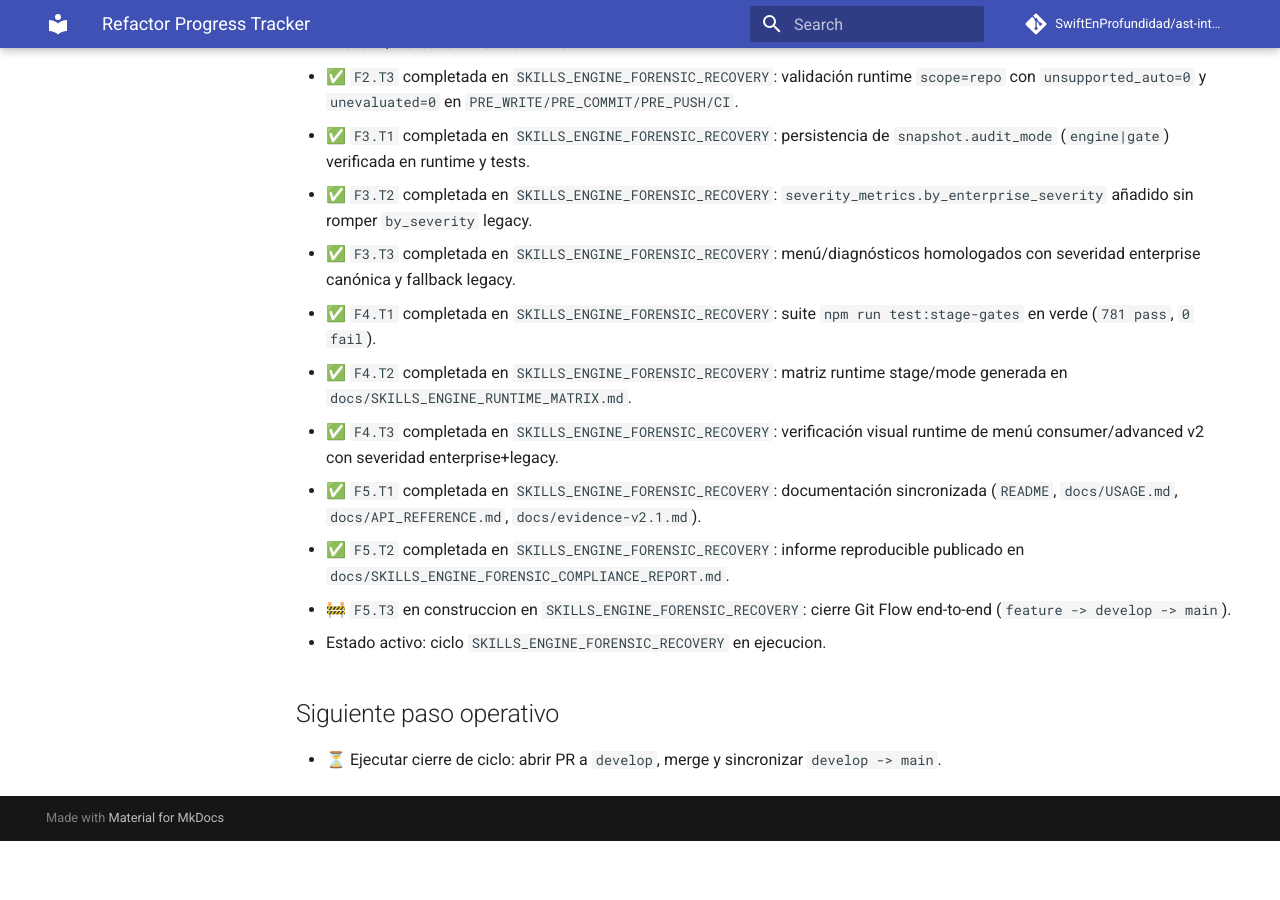
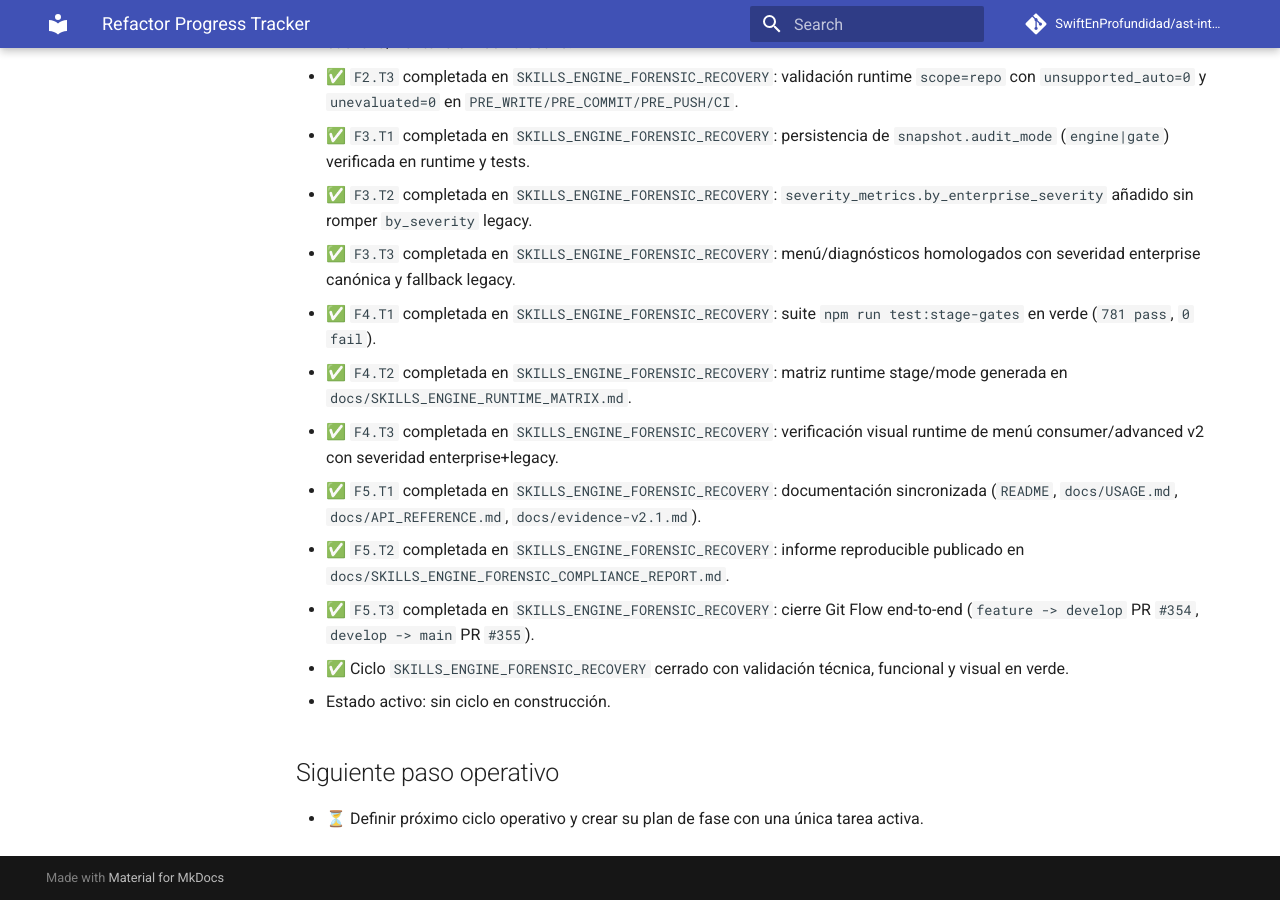
Before and after one commit to SwiftEnProfundidad/ast-intelligence-hooks, an MkDocs documentation site: the page built from docs/REFRACTOR_PROGRESS.md, in a window 1280 px wide and 900 px high, scrolled down 8000 px. Built offline with MkDocs 1.6.1 and Material for MkDocs 9.7.7, drawn with Linux system fonts in a browser that asks for light colours; comment, search, counter and statistics services are not loaded; before the commit the page ends 8841 px from its top, so only the background shows below that.

Commit message:
chore(docs): close forensic recovery cycle tracking
Mark SKILLS_ENGINE_FORENSIC_RECOVERY as closed in cycle plan and global progress tracker after PR #354/#355 merges.

```diff
--- a/docs/REFRACTOR_PROGRESS.md
+++ b/docs/REFRACTOR_PROGRESS.md
@@ -186,8 +186,9 @@ Estado operativo consolidado del repositorio y del ciclo activo.
 - ✅ `F4.T3` completada en `SKILLS_ENGINE_FORENSIC_RECOVERY`: verificación visual runtime de menú consumer/advanced v2 con severidad enterprise+legacy.
 - ✅ `F5.T1` completada en `SKILLS_ENGINE_FORENSIC_RECOVERY`: documentación sincronizada (`README`, `docs/USAGE.md`, `docs/API_REFERENCE.md`, `docs/evidence-v2.1.md`).
 - ✅ `F5.T2` completada en `SKILLS_ENGINE_FORENSIC_RECOVERY`: informe reproducible publicado en `docs/SKILLS_ENGINE_FORENSIC_COMPLIANCE_REPORT.md`.
-- 🚧 `F5.T3` en construccion en `SKILLS_ENGINE_FORENSIC_RECOVERY`: cierre Git Flow end-to-end (`feature -> develop -> main`).
-- Estado activo: ciclo `SKILLS_ENGINE_FORENSIC_RECOVERY` en ejecucion.
+- ✅ `F5.T3` completada en `SKILLS_ENGINE_FORENSIC_RECOVERY`: cierre Git Flow end-to-end (`feature -> develop` PR `#354`, `develop -> main` PR `#355`).
+- ✅ Ciclo `SKILLS_ENGINE_FORENSIC_RECOVERY` cerrado con validación técnica, funcional y visual en verde.
+- Estado activo: sin ciclo en construcción.
 
 ## Siguiente paso operativo
-- ⏳ Ejecutar cierre de ciclo: abrir PR a `develop`, merge y sincronizar `develop -> main`.
+- ⏳ Definir próximo ciclo operativo y crear su plan de fase con una única tarea activa.
```
Also changed, not shown: docs/SKILLS_ENGINE_FORENSIC_RECOVERY_CYCLE.md (+2 -2 lines).
